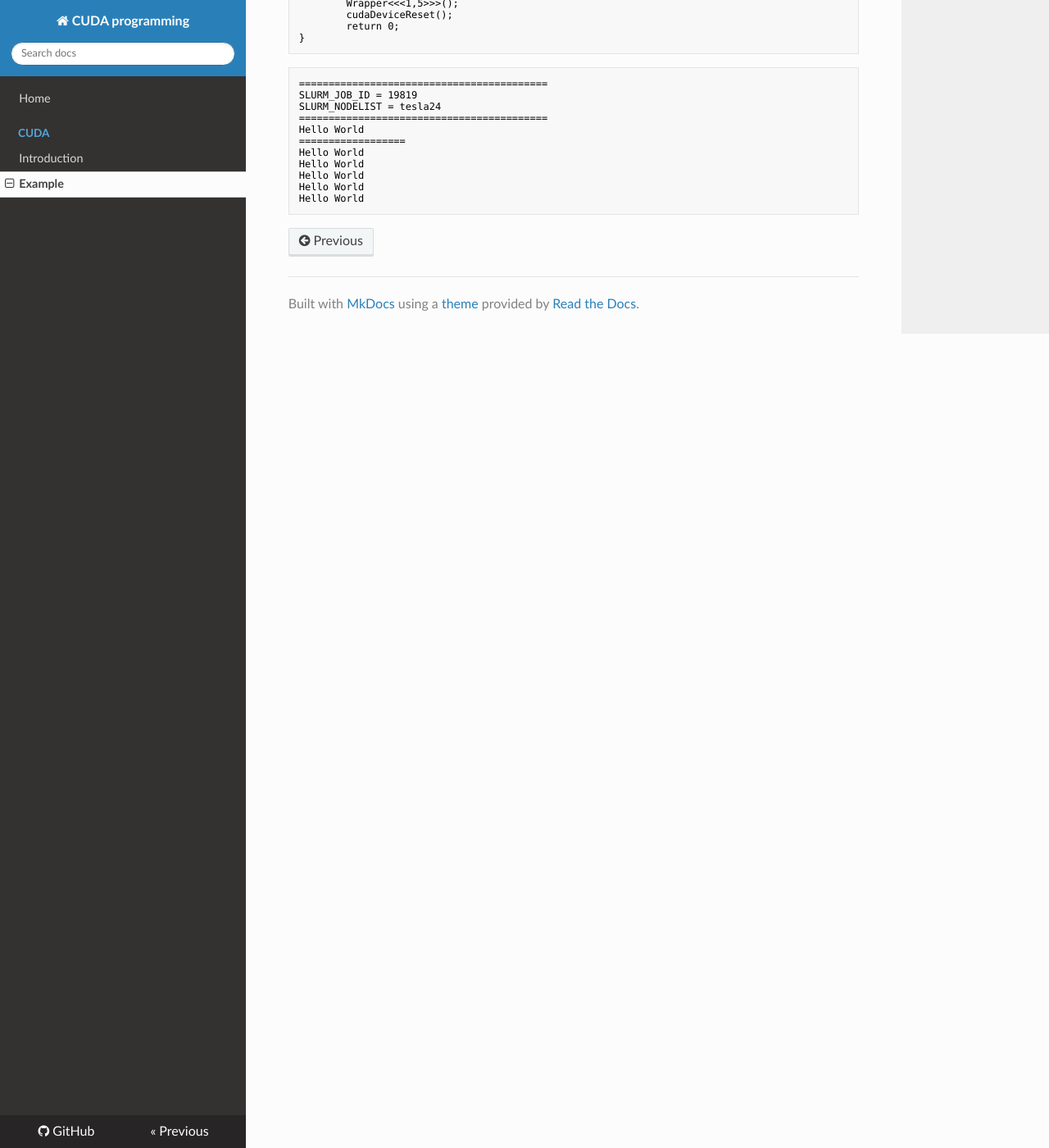
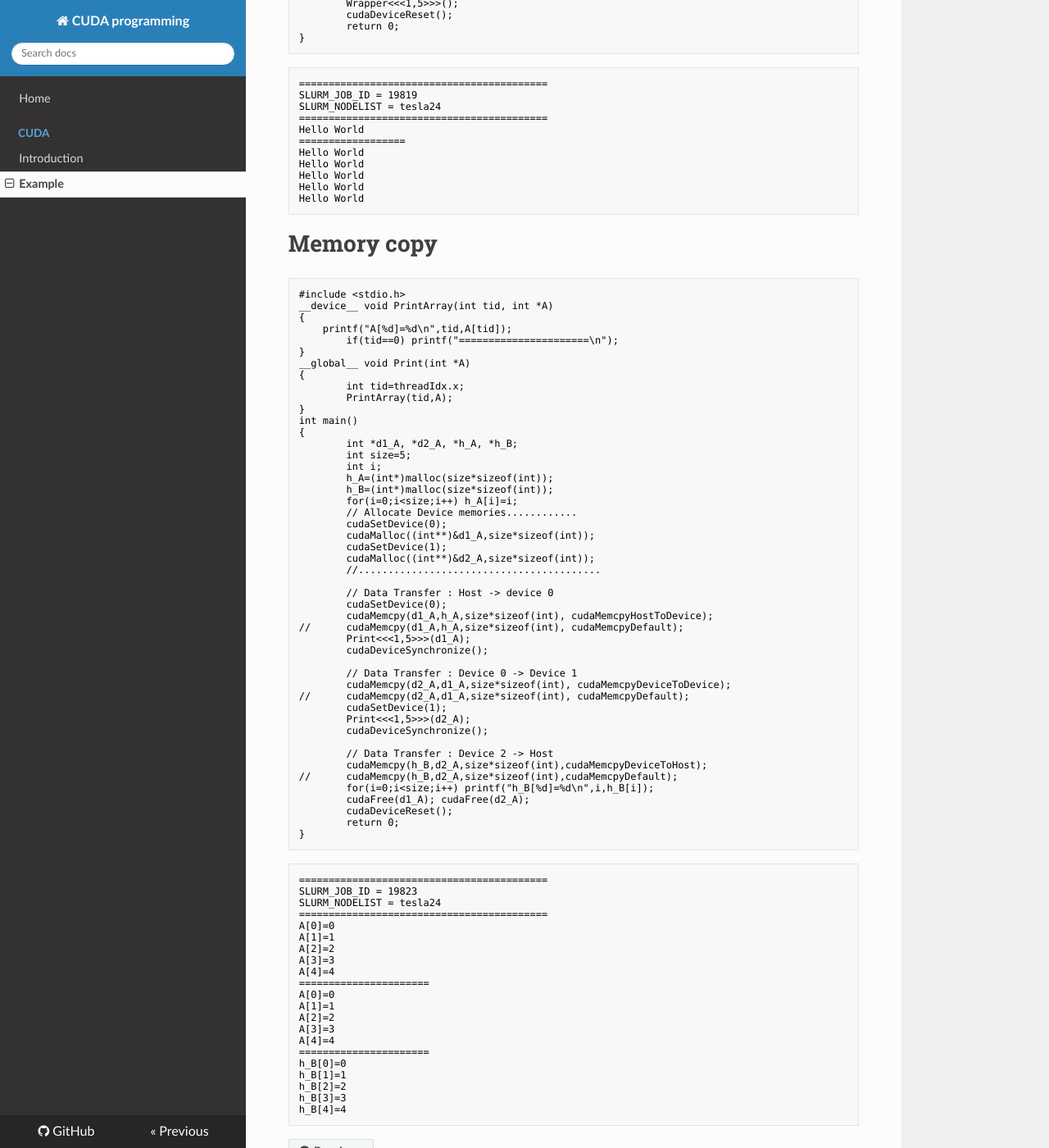
Before and after one commit to WonyoungCho/CUDA, an MkDocs documentation site: the page built from docs/CUDA_ex.md, in a window 1280 px wide and 1400 px high, scrolled down 2244 px. Shown: the whole window at 82% size. Built offline with MkDocs 1.6.1, drawn with Linux system fonts in a browser that asks for light colours; nearby versions of some CDN libraries; old or Windows-style settings are respelled for this version of MkDocs.

Commit message:
Update CUDA_ex.md

````diff
--- a/docs/CUDA_ex.md
+++ b/docs/CUDA_ex.md
@@ -142,3 +142,78 @@ Hello World
 Hello World
 Hello World
 ```
+
+# Memory copy
+```cu
+#include <stdio.h>
+__device__ void PrintArray(int tid, int *A)
+{
+    printf("A[%d]=%d\n",tid,A[tid]);
+        if(tid==0) printf("======================\n");
+}
+__global__ void Print(int *A)
+{
+        int tid=threadIdx.x;
+        PrintArray(tid,A);
+}
+int main()
+{
+        int *d1_A, *d2_A, *h_A, *h_B;
+        int size=5;
+        int i;
+        h_A=(int*)malloc(size*sizeof(int));
+        h_B=(int*)malloc(size*sizeof(int));
+        for(i=0;i<size;i++) h_A[i]=i;
+        // Allocate Device memories............
+        cudaSetDevice(0);
+        cudaMalloc((int**)&d1_A,size*sizeof(int));
+        cudaSetDevice(1);
+        cudaMalloc((int**)&d2_A,size*sizeof(int));
+        //.........................................
+
+        // Data Transfer : Host -> device 0
+        cudaSetDevice(0);
+        cudaMemcpy(d1_A,h_A,size*sizeof(int), cudaMemcpyHostToDevice);
+//      cudaMemcpy(d1_A,h_A,size*sizeof(int), cudaMemcpyDefault);
+        Print<<<1,5>>>(d1_A);
+        cudaDeviceSynchronize();
+
+        // Data Transfer : Device 0 -> Device 1
+        cudaMemcpy(d2_A,d1_A,size*sizeof(int), cudaMemcpyDeviceToDevice);
+//      cudaMemcpy(d2_A,d1_A,size*sizeof(int), cudaMemcpyDefault);
+        cudaSetDevice(1);
+        Print<<<1,5>>>(d2_A);
+        cudaDeviceSynchronize();
+
+        // Data Transfer : Device 2 -> Host
+        cudaMemcpy(h_B,d2_A,size*sizeof(int),cudaMemcpyDeviceToHost);
+//      cudaMemcpy(h_B,d2_A,size*sizeof(int),cudaMemcpyDefault);
+        for(i=0;i<size;i++) printf("h_B[%d]=%d\n",i,h_B[i]);
+        cudaFree(d1_A); cudaFree(d2_A);
+        cudaDeviceReset();
+        return 0;
+}
+```
+```sh
+==========================================
+SLURM_JOB_ID = 19823
+SLURM_NODELIST = tesla24
+==========================================
+A[0]=0
+A[1]=1
+A[2]=2
+A[3]=3
+A[4]=4
+======================
+A[0]=0
+A[1]=1
+A[2]=2
+A[3]=3
+A[4]=4
+======================
+h_B[0]=0
+h_B[1]=1
+h_B[2]=2
+h_B[3]=3
+h_B[4]=4
+```
````
